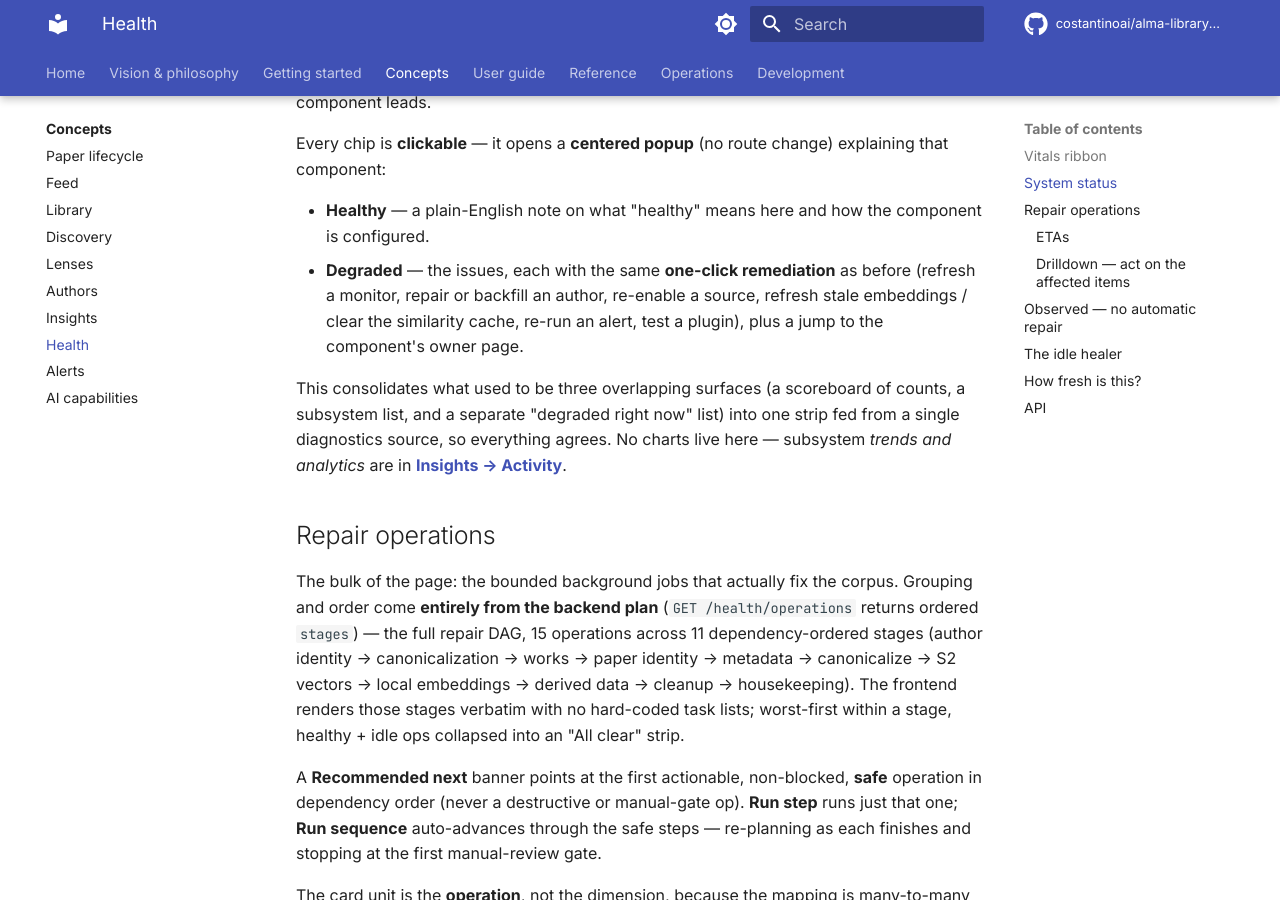
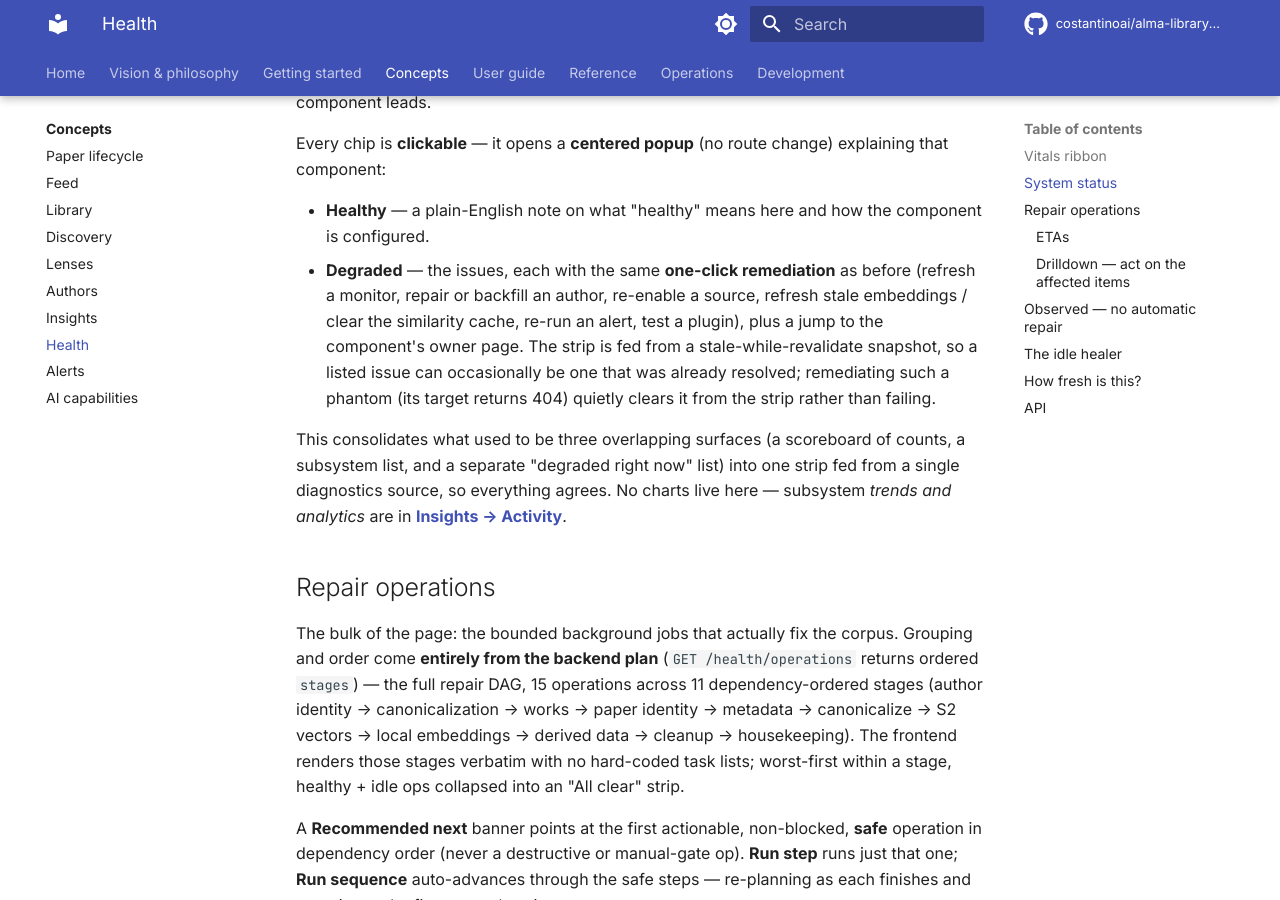
Before and after one commit to costantinoai/alma-library-manager, an MkDocs documentation site: the page built from docs/concepts/health.md, in a window 1280 px wide and 900 px high, scrolled down 931 px. Built offline with MkDocs 1.6.1 and Material for MkDocs 9.7.7, drawn with Linux system fonts in a browser that asks for light colours; comment, search, counter and statistics services are not loaded.

Commit message:
docs: note search deep-linking and Health phantom remediation
- feed: global search results jump to the item, opened on its owner page
- health: the degraded strip is a SWR snapshot; remediating a phantom (404)
  clears it rather than failing

```diff
--- a/docs/concepts/health.md
+++ b/docs/concepts/health.md
@@ -48,7 +48,10 @@ explaining that component:
 - **Degraded** — the issues, each with the same **one-click remediation** as
   before (refresh a monitor, repair or backfill an author, re-enable a source,
   refresh stale embeddings / clear the similarity cache, re-run an alert, test a
-  plugin), plus a jump to the component's owner page.
+  plugin), plus a jump to the component's owner page. The strip is fed from a
+  stale-while-revalidate snapshot, so a listed issue can occasionally be one that
+  was already resolved; remediating such a phantom (its target returns 404)
+  quietly clears it from the strip rather than failing.
 
 This consolidates what used to be three overlapping surfaces (a scoreboard of
 counts, a subsystem list, and a separate "degraded right now" list) into one
```
Also changed, not shown: docs/concepts/feed.md (+3 -1 lines).
